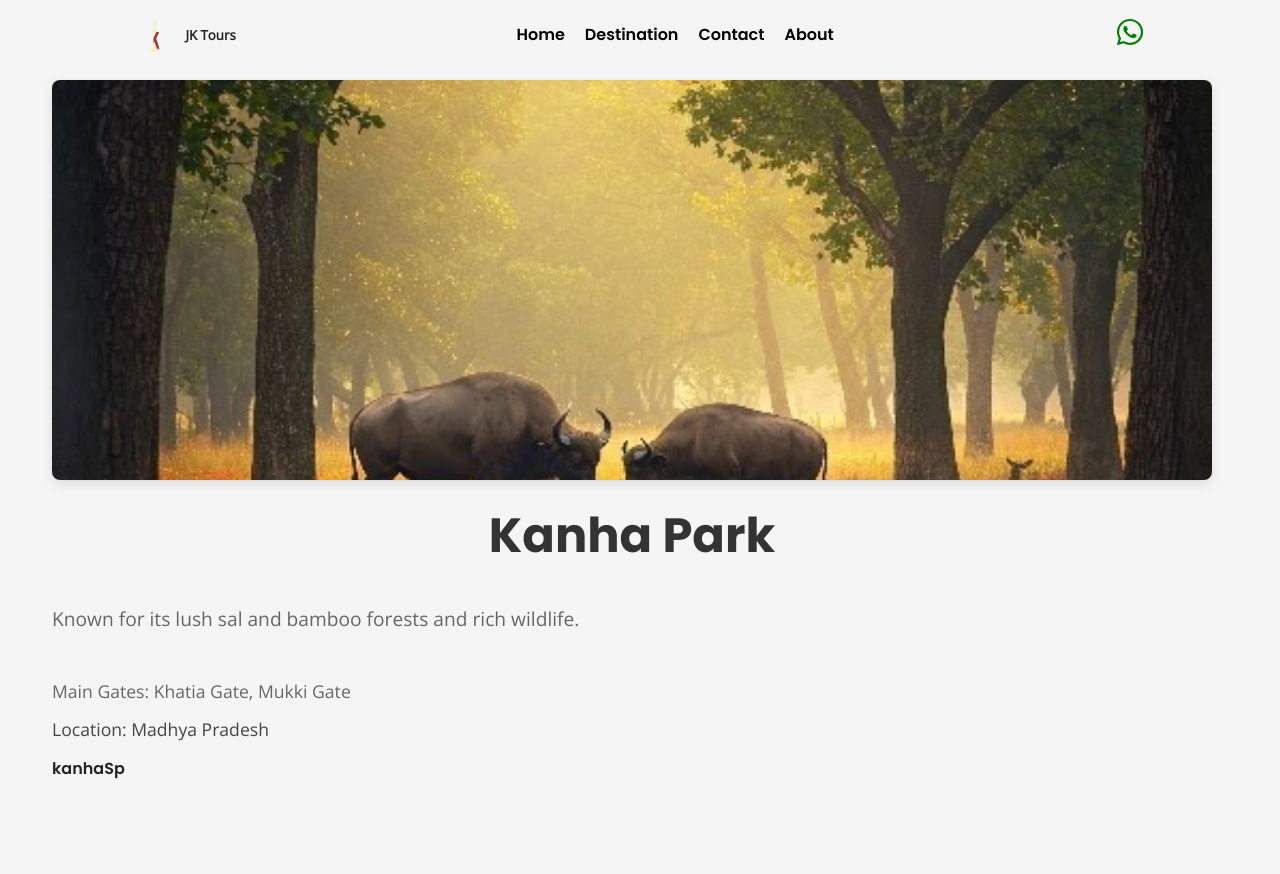
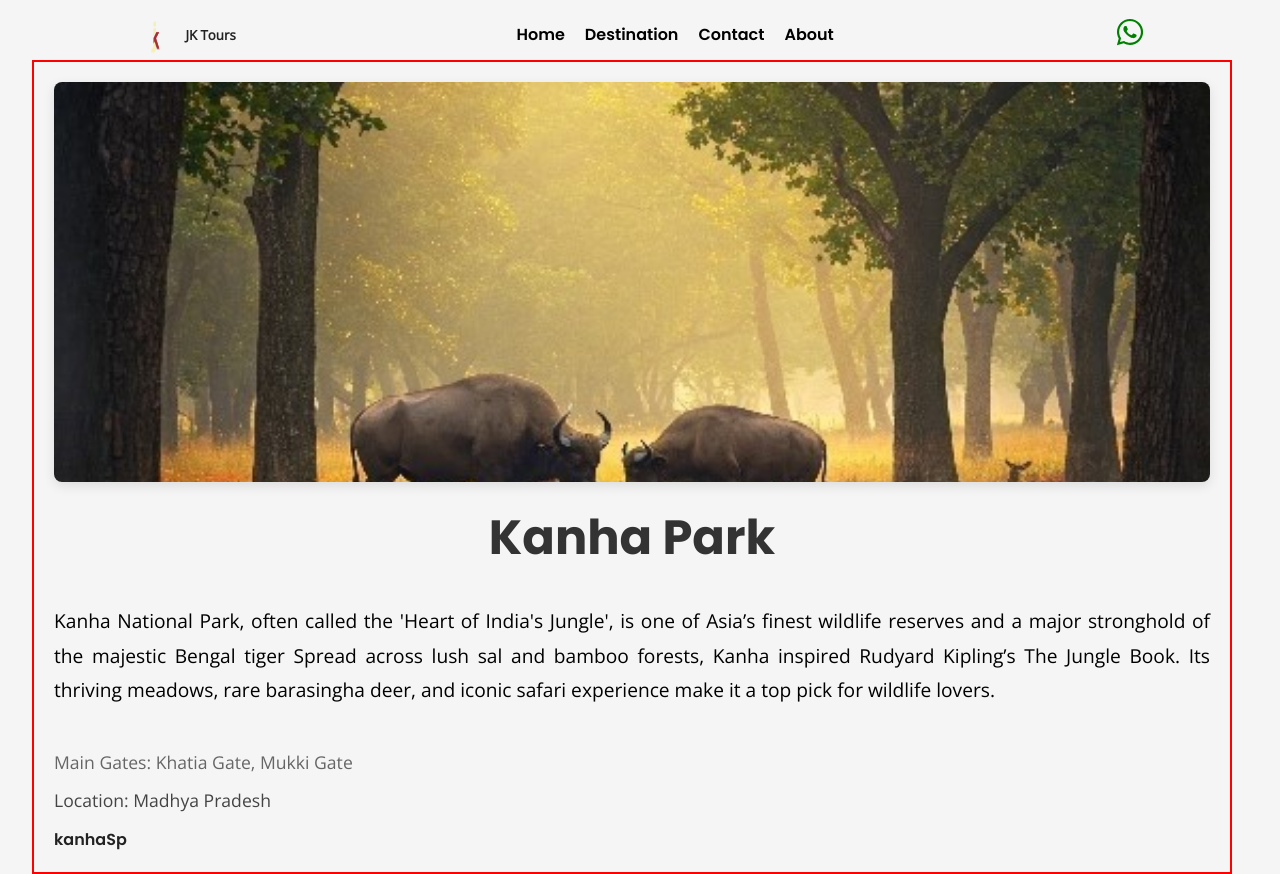
Before and after one commit to oryxltd/travelagency, a React (Create React App) app in the folder travelagency/: page /destination/1 in a window 1280 px wide. Before the commit the page ends 801 px from the top, so only its background shows below. Built offline with nearby package versions, Linux system fonts and the light colour scheme.

Commit message:
Updated parks data

```diff
--- a/travelagency/src/data/parks.js
+++ b/travelagency/src/data/parks.js
@@ -9,20 +9,20 @@ const destinations = [
     name: "Kanha Park",
     gateInfo: "Khatia Gate, Mukki Gate",
     location: "Madhya Pradesh",
-    description: "Known for its lush sal and bamboo forests and rich wildlife.",
+    description: "Kanha National Park, often called the 'Heart of India's Jungle', is one of Asia’s finest wildlife reserves and a major stronghold of the majestic Bengal tiger  Spread across lush sal and bamboo forests, Kanha inspired Rudyard Kipling’s The Jungle Book. Its thriving meadows, rare barasingha deer, and iconic safari experience make it a top pick for wildlife lovers." ,
     image: kanha,
-    rating: 3.8,
-    details: "A famous park in Madhya Pradesh known for its tigers and wildlife conservation efforts."
+    rating: 4.7,
+    details: "Bengal Tigers, Barasingha (Swamp Deer), Leopards, Sloth Bears, Indian Gaur, Wild Dogs, and over 300 bird species"
   },
   {
     id: 2,
     name: "Bandhavgarh Park",
     gateInfo: "Tala Gate, Magadhi Gate",
     location: "Madhya Pradesh",
-    description: "Popular for its high density of Royal Bengal Tigers.",
+    description: "Known for having one of the highest densities of Bengal tigers in India, Bandhavgarh is a haven for wildlife photographers and adventure seekers. Nestled in the Vindhya hills, it features dramatic cliffs, dense forest, and the historic Bandhavgarh Fort. Every safari here feels like a royal hunt through ancient jungle trails.",
     image: badhavghar,
-    rating: 3.8,
-    details: "A famous park in Madhya Pradesh known for its tigers and wildlife conservation efforts."
+    rating: 4.7,
+    details: "Bengal Tigers, Leopards, Indian Bison, Deer (Sambar, Chital), Langurs, Wild Boars, and Jackals."
 
   },
   {
@@ -30,10 +30,10 @@ const destinations = [
     name: "Pench Park",
     gateInfo: "Turia Gate, Karmajhiri Gate",
     location: "Madhya Pradesh",
-    description: "Inspiration behind The Jungle Book.",
+    description: "Pench, the forest that inspired The Jungle Book, is a magical blend of teak forests, meadows, and rivers teeming with wildlife. Located on the Madhya Pradesh–Maharashtra border, it’s famous for tigers, leopards, wild dogs, and over 250 bird species. A calm yet thrilling destination for both families and true nature explorers.",
     image: pench,
-    rating: 3.8,
-    details: "A famous park in Madhya Pradesh known for its tigers and wildlife conservation efforts."
+    rating: 4.6,
+    details: "Tigers, Leopards, Wild Dogs (Dholes), Hyenas, Gaur, Barking Deer, Jungle Cats, and more than 250 species of birds."
 
   },
   {
@@ -41,10 +41,10 @@ const destinations = [
     name: "Panna Park",
     gateInfo: "Madla Gate, Hinauta Gate",
     location: "Madhya Pradesh",
-    description: "Famous for its tiger reintroduction and diamond mines.",
+    description: "Panna National Park is a hidden gem known for its successful tiger reintroduction program and scenic beauty along the Ken River. The park is home to tigers, leopards, gharials, and stunning waterfalls like Raneh Falls. Ideal for offbeat travelers who seek both serenity and wildlife.",
     image: panna,
-    rating: 3.8,
-    details: "A famous park in Madhya Pradesh known for its tigers and wildlife conservation efforts."
+    rating: 4.5,
+    details: "Tigers, Leopards, Gharials, Crocodiles, Nilgai, Chinkara, Sloth Bears, and a variety of birds including Vultures and Kingfishers"
 
   }
 ];
--- a/travelagency/src/pages/destinationDetails.css
+++ b/travelagency/src/pages/destinationDetails.css
@@ -6,6 +6,8 @@
     margin: 60px 2rem 0 2rem;
     padding: 20px;
     font-family: 'Arial', sans-serif;
+
+    border: 2px solid red;
   }
 
   /* Header Section */
@@ -35,7 +37,7 @@
   .destination-description {
     font-size: 1.2rem;
     line-height: 1.8;
-    color: #666;
+    color: #000000;
     margin-top: 20px;
     text-align: justify;
   }
```
Also changed, not shown: travelagency/src/pages/DestinationDetails.jsx (line endings or trailing spaces).
